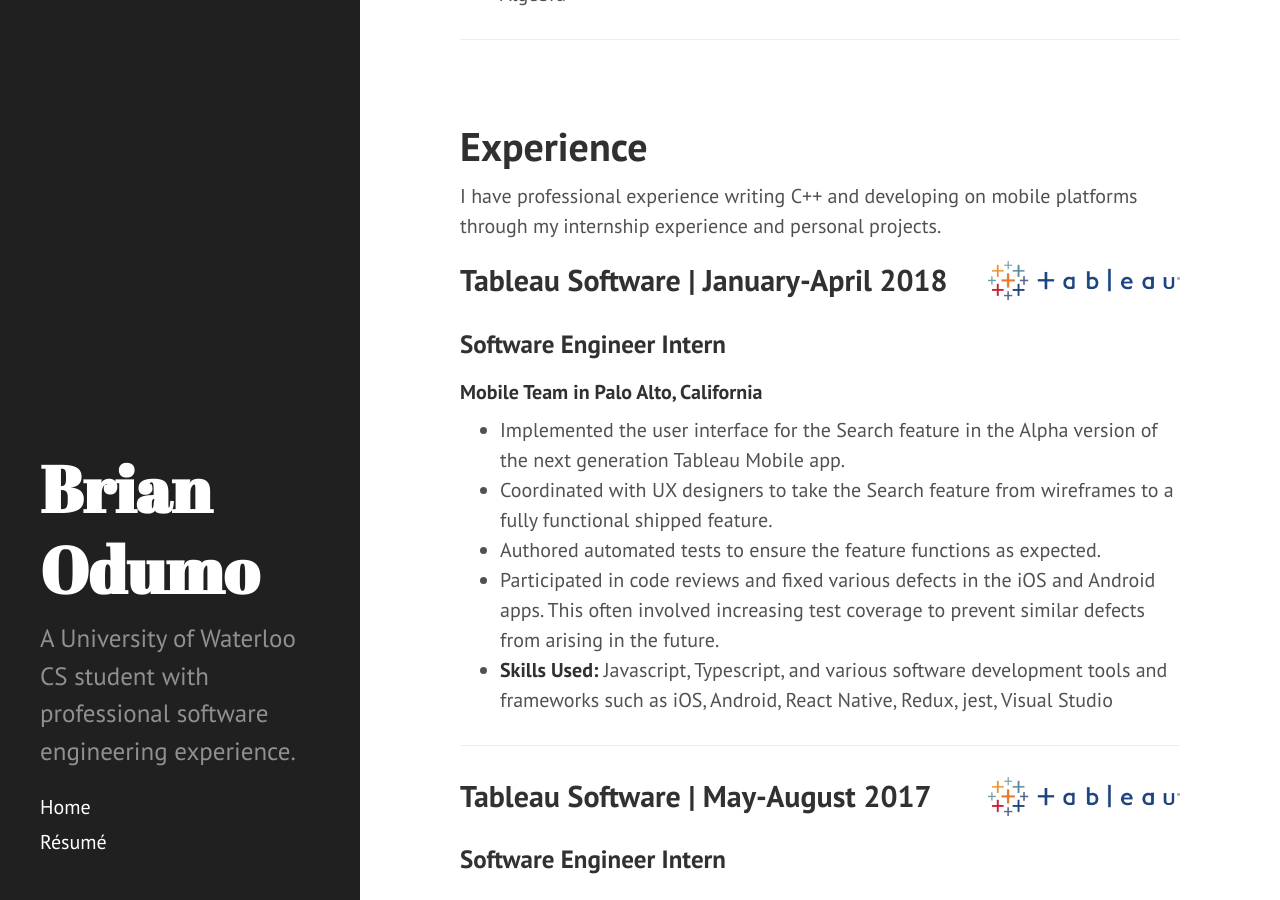
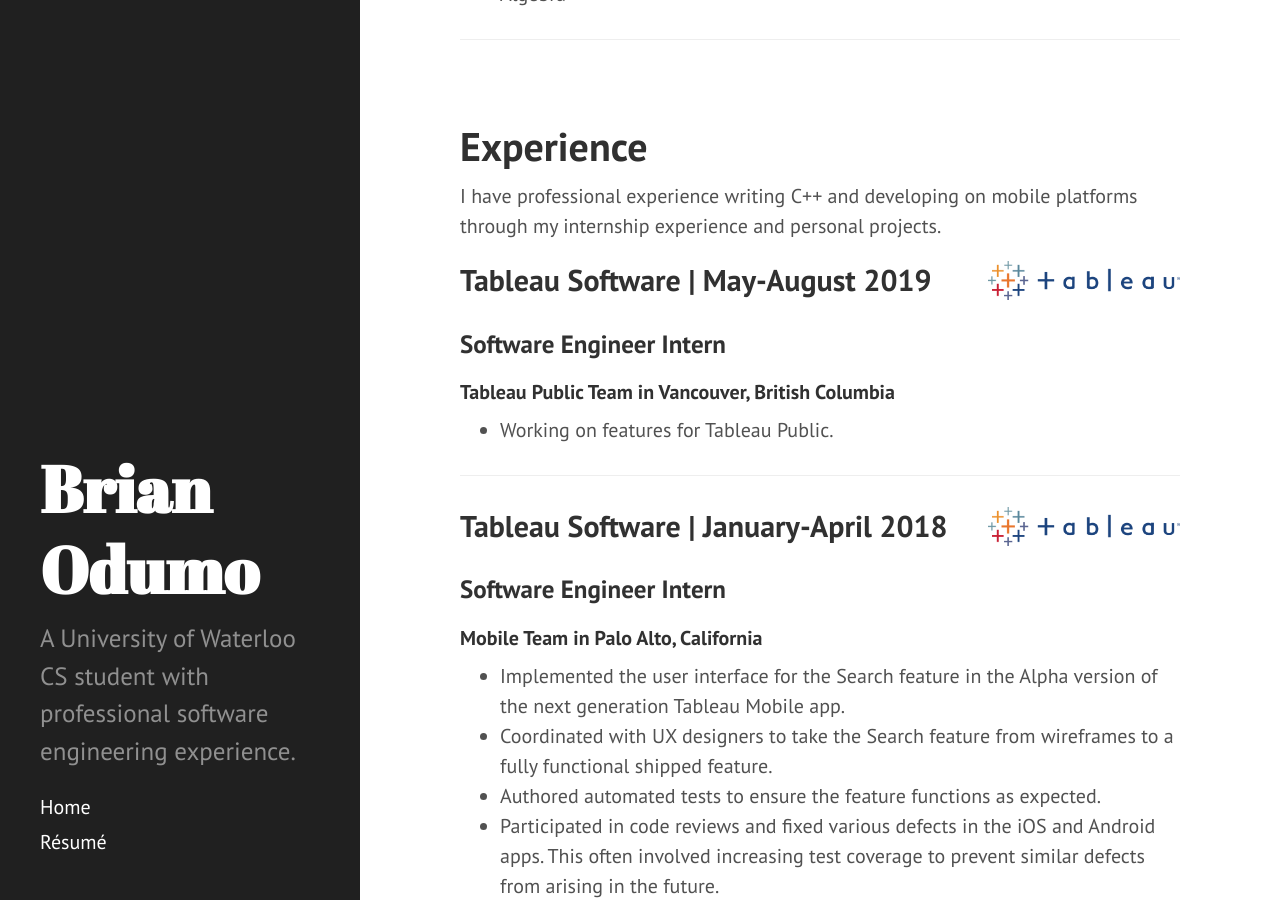
Before and after one commit to brianod/brianod.github.io, a Jekyll site: the page built from index.html, in a window 1280 px wide and 900 px high, scrolled down 466 px. Built offline with Jekyll 4.4.1, drawn with Linux system fonts in a browser that asks for light colours; the list of posts is cut into pages by our own code.

Commit message:
update experience

```diff
--- a/index.html
+++ b/index.html
@@ -35,12 +35,20 @@
     <p>I have professional experience writing C++ and developing on mobile platforms through my internship experience and personal projects.</p>
 
 <p style="float: right;"><img src="../public/tableau.png" height="39px" width="192px"></p>
+<h2>Tableau Software | May-August 2019</h2>
+<h3>Software Engineer Intern</h3>
+<h4>Tableau Public Team in Vancouver, British Columbia</h4>
+<ul>
+  <li>Working on features for Tableau Public.</li>
+</ul>
+<hr style="clear:both;">
+<p style="float: right;"><img src="../public/tableau.png" height="39px" width="192px"></p>
 <h2>Tableau Software | January-April 2018</h2>
 <h3>Software Engineer Intern</h3>
 <h4>Mobile Team in Palo Alto, California</h4>
 <ul>
   <li> Implemented the user interface for the Search feature in the Alpha version of the next generation Tableau Mobile app.</li>
-  <li>Coordinated with UX designers to take the Search feature from wireframes to a fully functional shipped feature.</li>
+  <li> Coordinated with UX designers to take the Search feature from wireframes to a fully functional shipped feature.</li>
   <li> Authored automated tests to ensure the feature functions as expected.</li>
   <li> Participated in code reviews and fixed various defects in the iOS and Android apps. This often involved increasing test coverage to prevent similar defects from arising in the future.</li>
   <li><strong>Skills Used:</strong> Javascript, Typescript, and various software development tools and frameworks such as iOS, Android, React Native, Redux, jest, Visual Studio</li>
```
